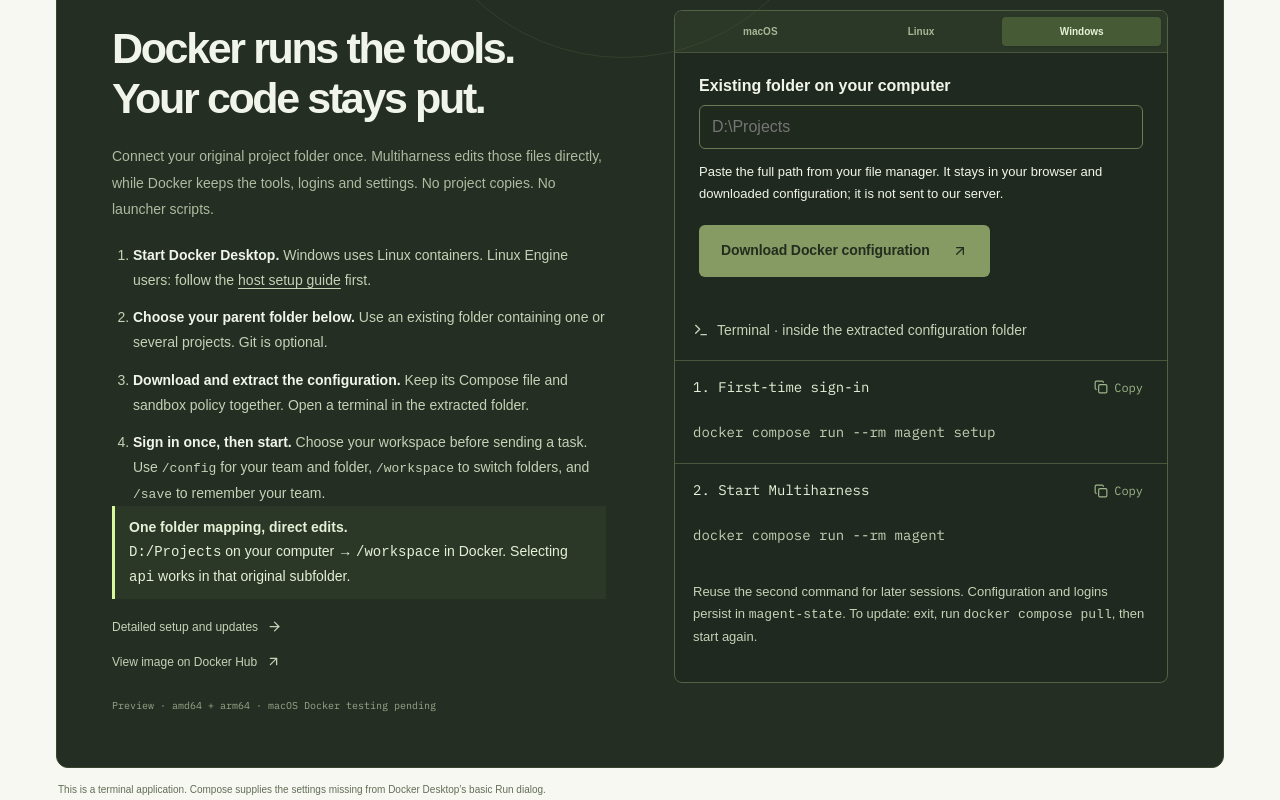
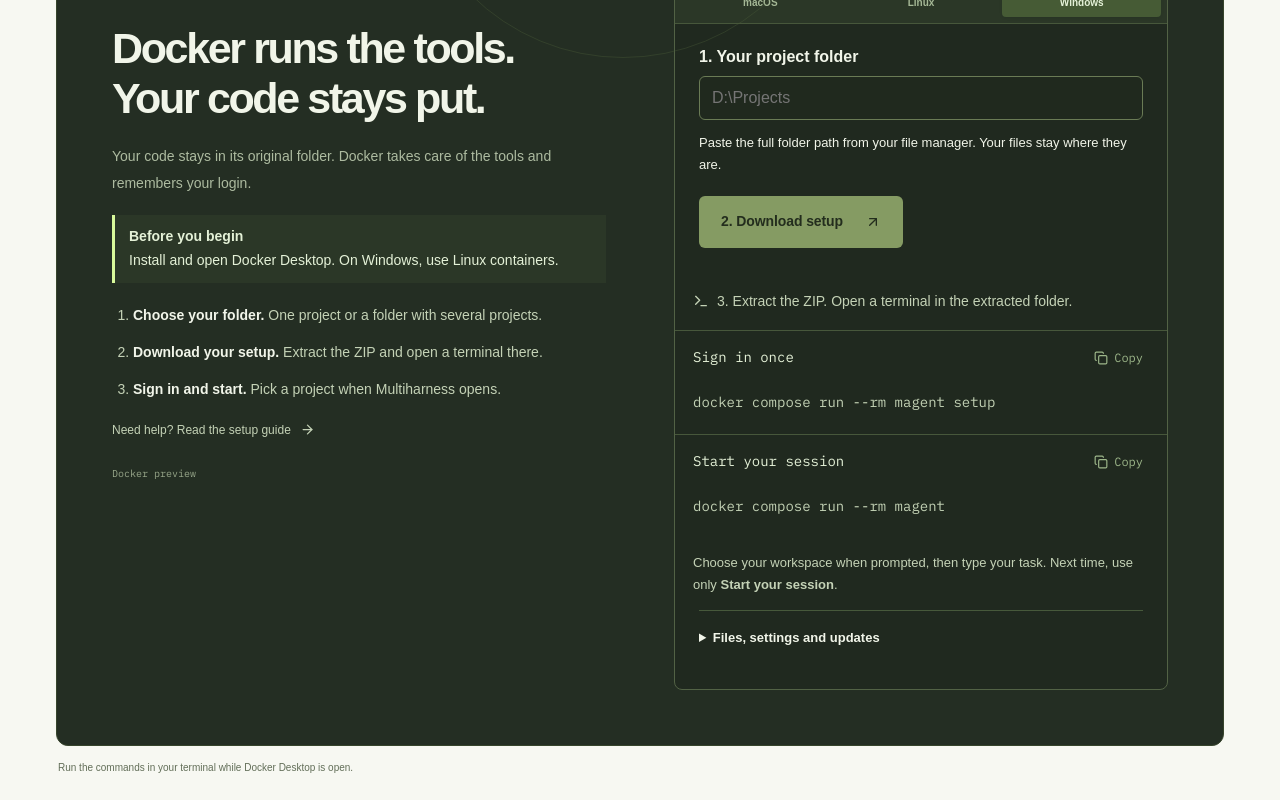
Before and after one commit to ErOr-0/Multiharness-Core, a React (Vite) app in the folder web/: page / in a window 1280 px wide. Shown: the part 4200-5000 px from the top of the page. Built offline with nearby package versions, Linux system fonts and the light colour scheme.

Commit message:
Make Docker onboarding a clear three-step guide

```diff
--- a/web/src/components/GettingStarted.jsx
+++ b/web/src/components/GettingStarted.jsx
@@ -48,53 +48,38 @@
             Your code stays put.
           </h2>
           <p>
-            Connect your original project folder once. Multiharness edits those
-            files directly, while Docker keeps the tools, logins and settings.
-            No project copies. No launcher scripts.
+            Your code stays in its original folder. Docker takes care of the
+            tools and remembers your login.
+          </p>
+          <p className="launcher-callout">
+            <strong>Before you begin</strong>
+            <br />
+            Install and open{" "}
+            <a href="https://docs.docker.com/get-started/get-docker/">
+              Docker Desktop
+            </a>
+            . On Windows, use Linux containers.
           </p>
           <ol className="docker-steps">
             <li>
-              <strong>Start Docker Desktop.</strong> Windows uses Linux
-              containers. Linux Engine users: follow the{" "}
-              <a href={`${DOCS}/docker.md#linux-apparmor-setup`}>
-                host setup guide
-              </a>{" "}
-              first.
+              <strong>Choose your folder.</strong> One project or a folder with
+              several projects.
             </li>
             <li>
-              <strong>Choose your parent folder below.</strong> Use an existing
-              folder containing one or several projects. Git is optional.
+              <strong>Download your setup.</strong> Extract the ZIP and open a
+              terminal there.
             </li>
             <li>
-              <strong>Download and extract the configuration.</strong> Keep its
-              Compose file and sandbox policy together. Open a terminal in the
-              extracted folder.
-            </li>
-            <li>
-              <strong>Sign in once, then start.</strong> Choose your workspace
-              before sending a task. Use <code>/config</code> for your team and
-              folder, <code>/workspace</code> to switch folders, and{" "}
-              <code>/save</code> to remember your team.
+              <strong>Sign in and start.</strong> Pick a project when
+              Multiharness opens.
             </li>
           </ol>
-          <div className="launcher-callout">
-            <strong>One folder mapping, direct edits.</strong>
-            <br />
-            <code>
-              {folder ||
-                (platform === "Windows" ? "D:/Projects" : "/home/you/Projects")}
-            </code>{" "}
-            on your computer → <code>/workspace</code> in Docker. Selecting{" "}
-            <code>api</code> works in that original subfolder.
-          </div>
           <a className="start-docs" href={`${DOCS}/docker.md`}>
-            Detailed setup and updates <ArrowRight size={15} />
-          </a>
-          <a className="start-docs" href={DOCKER_HUB}>
-            View image on Docker Hub <ArrowUpRight size={15} />
+            Need help? Read the setup guide <ArrowRight size={15} />
           </a>
           <div className="early-access-note">
-            Preview · amd64 + arm64 · macOS Docker testing pending
+            Docker preview
+            {platform === "macOS" ? " · macOS testing pending" : ""}
           </div>
         </div>
         <div className="install-card">
@@ -118,9 +103,7 @@
             ))}
           </div>
           <div className="docker-folder-form">
-            <label htmlFor="host-folder">
-              Existing folder on your computer
-            </label>
+            <label htmlFor="host-folder">1. Your project folder</label>
             <input
               id="host-folder"
               value={folder}
@@ -137,16 +120,15 @@
               aria-describedby="folder-help"
             />
             <p id="folder-help">
-              Paste the full path from your file manager. It stays in your
-              browser and downloaded configuration; it is not sent to our
-              server.
+              Paste the full folder path from your file manager. Your files stay
+              where they are.
             </p>
             <button
               className="button button-lime"
               disabled={busy || !folder.trim()}
               onClick={download}
             >
-              {busy ? "Preparing…" : "Download Docker configuration"}
+              {busy ? "Preparing…" : "2. Download setup"}
               <ArrowUpRight size={16} />
             </button>
             {platform === "Linux" && (
@@ -160,12 +142,12 @@
             )}
           </div>
           <p className="install-location">
-            <Terminal size={16} /> Terminal · inside the extracted configuration
-            folder
+            <Terminal size={16} />
+            3. Extract the ZIP. Open a terminal in the extracted folder.
           </p>
           {[
-            { key: "setup", title: "1. First-time sign-in", label: "setup" },
-            { key: "run", title: "2. Start Multiharness", label: "launch" },
+            { key: "setup", title: "Sign in once", label: "setup" },
+            { key: "run", title: "Start your session", label: "launch" },
           ].map(({ key, title, label }) => (
             <div className="launcher-command" key={key}>
               <div className="install-code-header">
@@ -189,10 +171,33 @@
             </div>
           ))}
           <p className="install-next-run">
-            Reuse the second command for later sessions. Configuration and
-            logins persist in <code>magent-state</code>. To update: exit, run{" "}
-            <code>docker compose pull</code>, then start again.
+            Choose your workspace when prompted, then type your task. Next time,
+            use only <strong>Start your session</strong>.
           </p>
+          <details className="setup-details">
+            <summary>Files, settings and updates</summary>
+            <p>
+              Your folder is shared directly with Docker at{" "}
+              <code>/workspace</code>. No working copy or syncing is needed.
+              Your folder path stays in your browser and downloaded setup.
+            </p>
+            <p>
+              Use <code>/workspace</code> to switch projects,{" "}
+              <code>/config</code> to choose your team, and <code>/save</code>{" "}
+              to remember it.
+            </p>
+            <p>
+              Logins and settings stay in the <code>magent-state</code> volume.
+              Keep this volume when updating.
+            </p>
+            <p>
+              To update: exit, run <code>docker compose pull</code>, then start
+              your session again.
+            </p>
+            <a href={DOCKER_HUB}>
+              View the Docker image <ArrowUpRight size={14} />
+            </a>
+          </details>
           <p className="setup-feedback" role="status">
             {feedback}
           </p>
@@ -200,8 +205,7 @@
       </div>
       <div className="start-footnote">
         <span>
-          This is a terminal application. Compose supplies the settings missing
-          from Docker Desktop’s basic Run dialog.
+          Run the commands in your terminal while Docker Desktop is open.
         </span>
       </div>
     </section>
--- a/web/src/styles.css
+++ b/web/src/styles.css
@@ -2417,3 +2417,20 @@
 .launcher-callout code {
   overflow-wrap: anywhere;
 }
+.setup-details {
+  margin: 0 24px 20px;
+  border-top: 1px solid #47593b;
+  padding-top: 16px;
+  font-size: 13px;
+  line-height: 1.7;
+}
+.setup-details summary {
+  cursor: pointer;
+  font-weight: 600;
+}
+.setup-details p {
+  margin: 12px 0;
+}
+.setup-details svg {
+  vertical-align: middle;
+}
```
Also changed, not shown: 1 other file (tests, documents, lock files or other folders).
